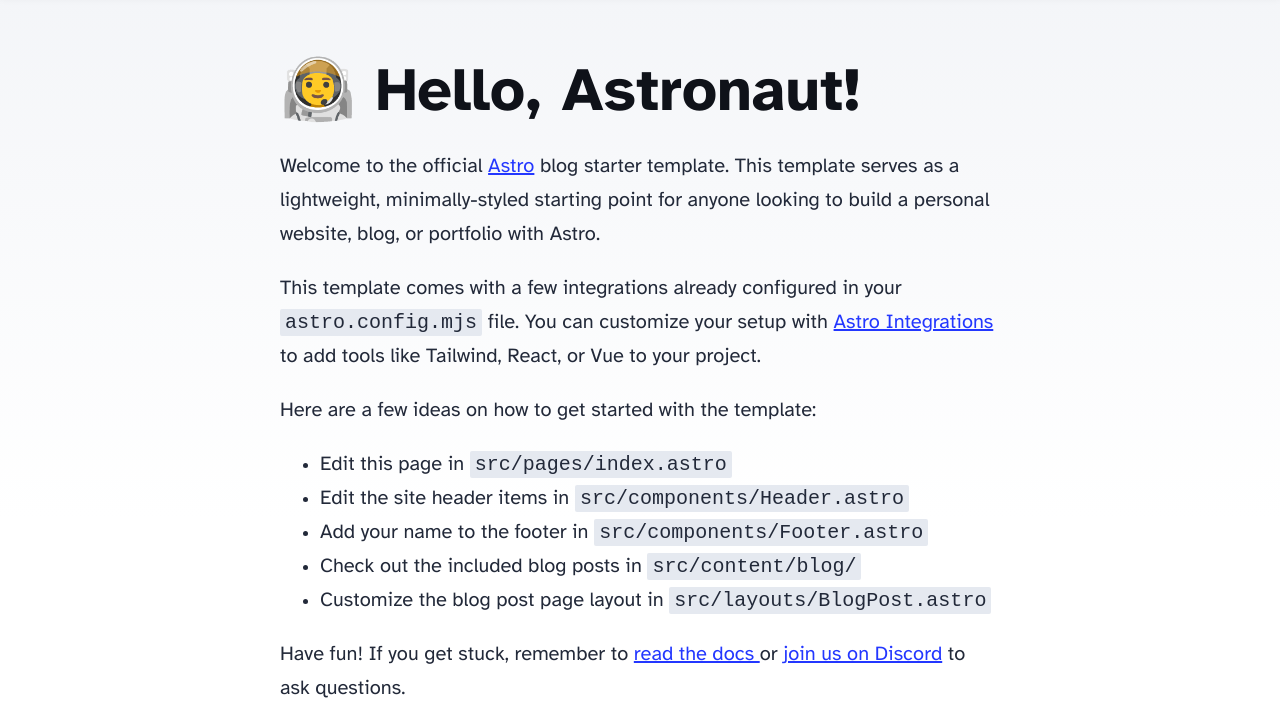
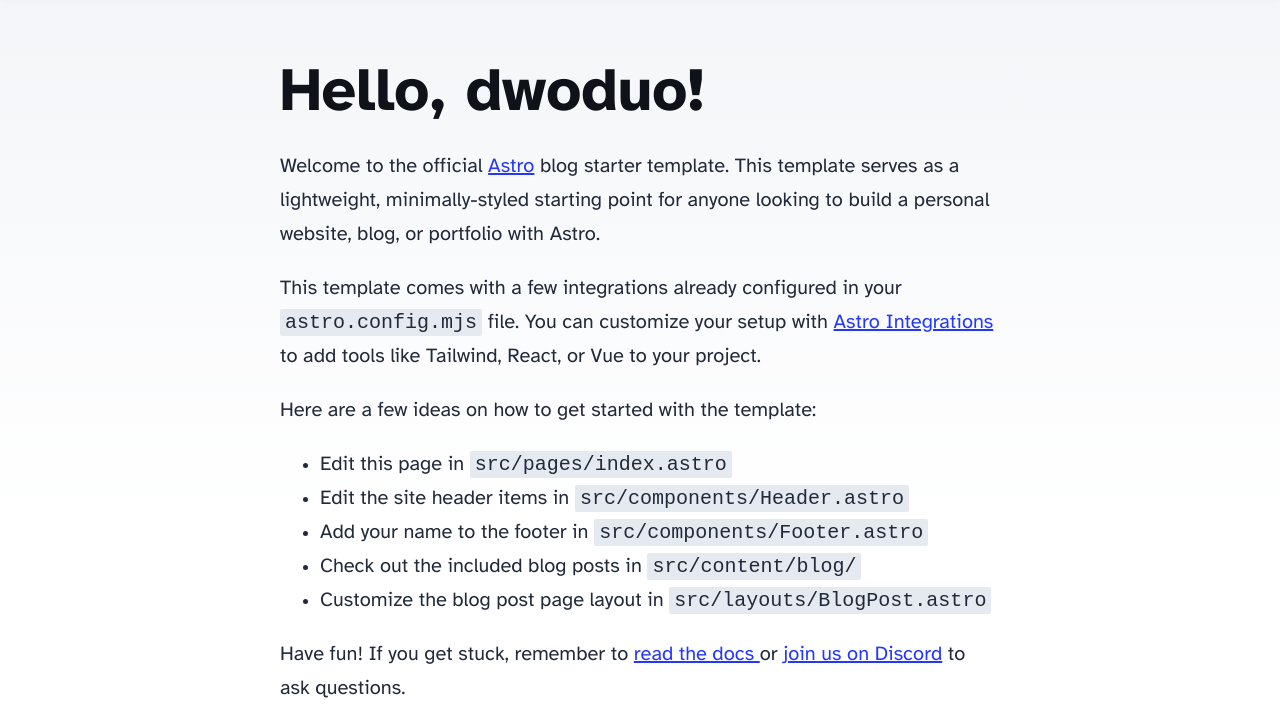
Before and after one commit to ENE-duo/astro-blog-starter-template, an Astro site: page / in a window 1280 px wide. Shown: the part 81-800 px from the top of the page. Built offline with nearby package versions, Linux system fonts and the light colour scheme; Astro itself is replaced by a stand-in of ours.

Commit message:
Change greeting from 'Hello, Astronaut!' to 'Hello, dwoduo!'

```diff
--- a/src/pages/index.astro
+++ b/src/pages/index.astro
@@ -13,7 +13,7 @@ import { SITE_TITLE, SITE_DESCRIPTION } from '../consts';
 	<body>
 		<Header />
 		<main>
-			<h1>🧑‍🚀 Hello, Astronaut!</h1>
+			<h1> Hello, dwoduo!</h1>
 			<p>
 				Welcome to the official <a href="https://astro.build/">Astro</a> blog starter template. This
 				template serves as a lightweight, minimally-styled starting point for anyone looking to build
```
